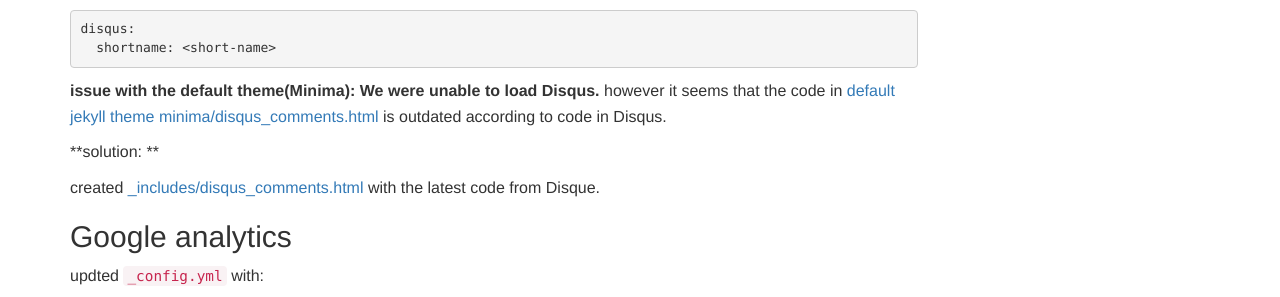
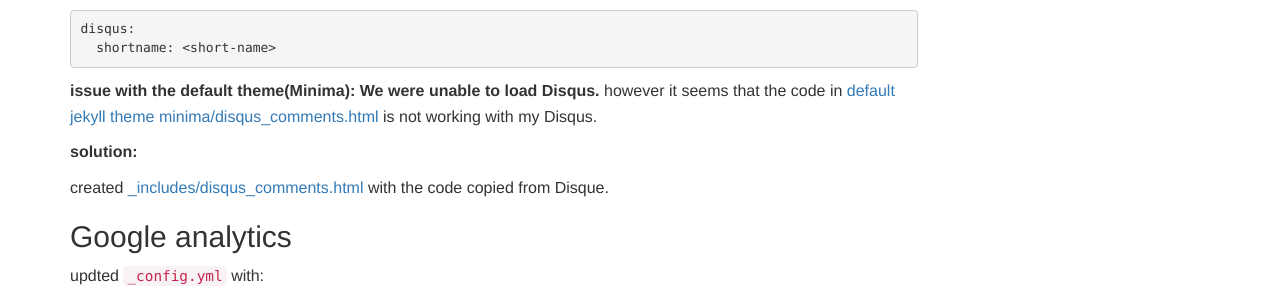
Before and after one commit to gary-liguoliang/notes, a Jekyll site: the page built from _posts/2017-03-19-jekyll-notes.md, in a window 1280 px wide. Shown: the part 247-544 px from the top of the page. Built offline with Jekyll 4.4.1, drawn with Linux system fonts in a browser that asks for light colours; comment, search, counter and statistics services are not loaded.

Commit message:
Update 2017-03-19-jekyll-notes.md

````diff
--- a/_posts/2017-03-19-jekyll-notes.md
+++ b/_posts/2017-03-19-jekyll-notes.md
@@ -15,11 +15,11 @@ disqus:
   shortname: <short-name>
 ```
 **issue with the default theme(Minima): We were unable to load Disqus.**
-however it seems that the code in [default jekyll theme minima/disqus_comments.html](https://github.com/jekyll/minima/blob/master/_includes/disqus_comments.html) is outdated according to code in Disqus.
+however it seems that the code in [default jekyll theme minima/disqus_comments.html](https://github.com/jekyll/minima/blob/master/_includes/disqus_comments.html) is not working with my Disqus.
 
-**solution: **
+**solution:**
 
-created [_includes/disqus_comments.html](https://github.com/guoliang-dev/guoliang-dev.github.io/blob/master/_includes/disqus_comments.html) with the latest code from Disque.
+created [_includes/disqus_comments.html](https://github.com/guoliang-dev/guoliang-dev.github.io/blob/master/_includes/disqus_comments.html) with the code copied from Disque.
 
 ## Google analytics
 
````
